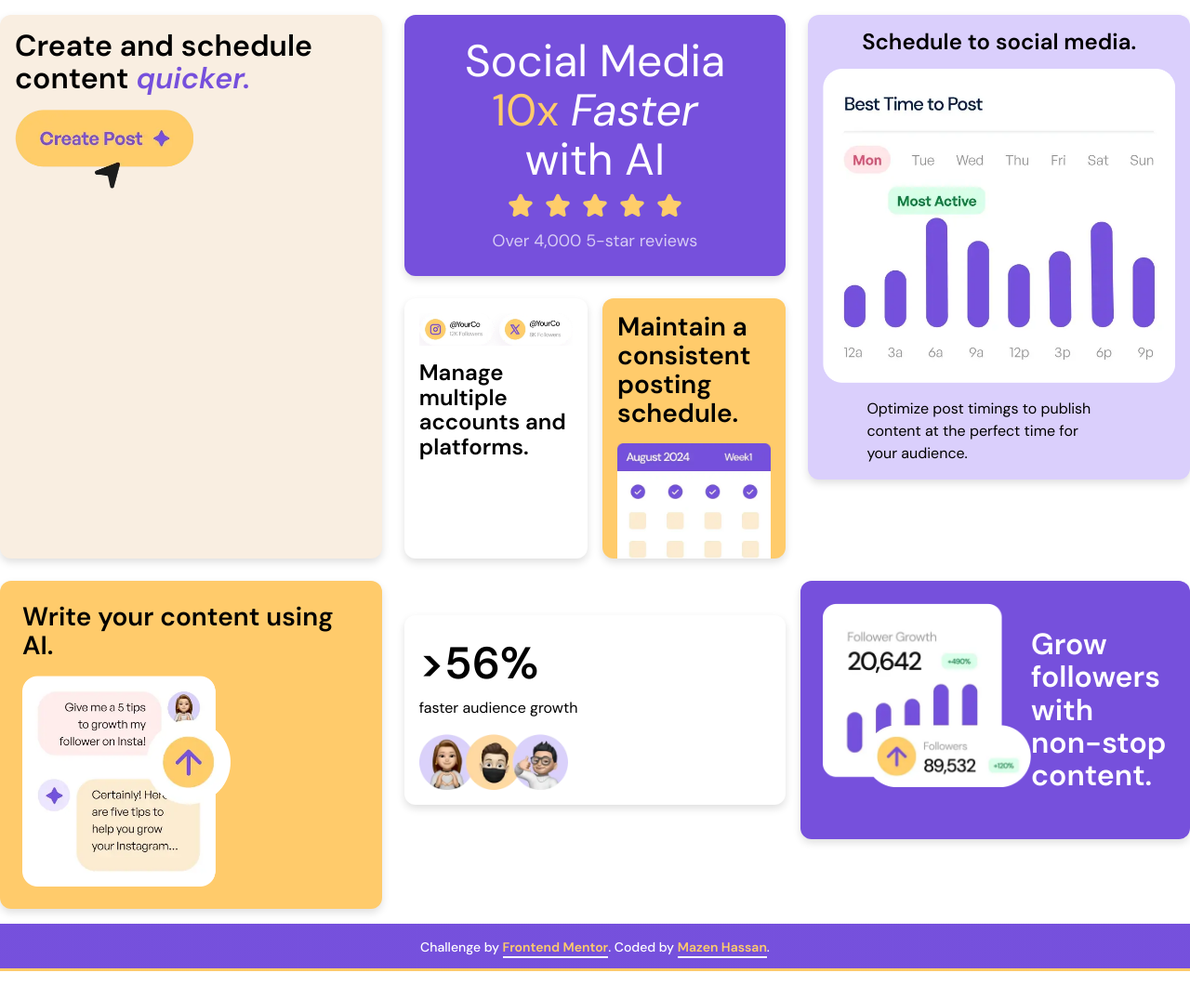
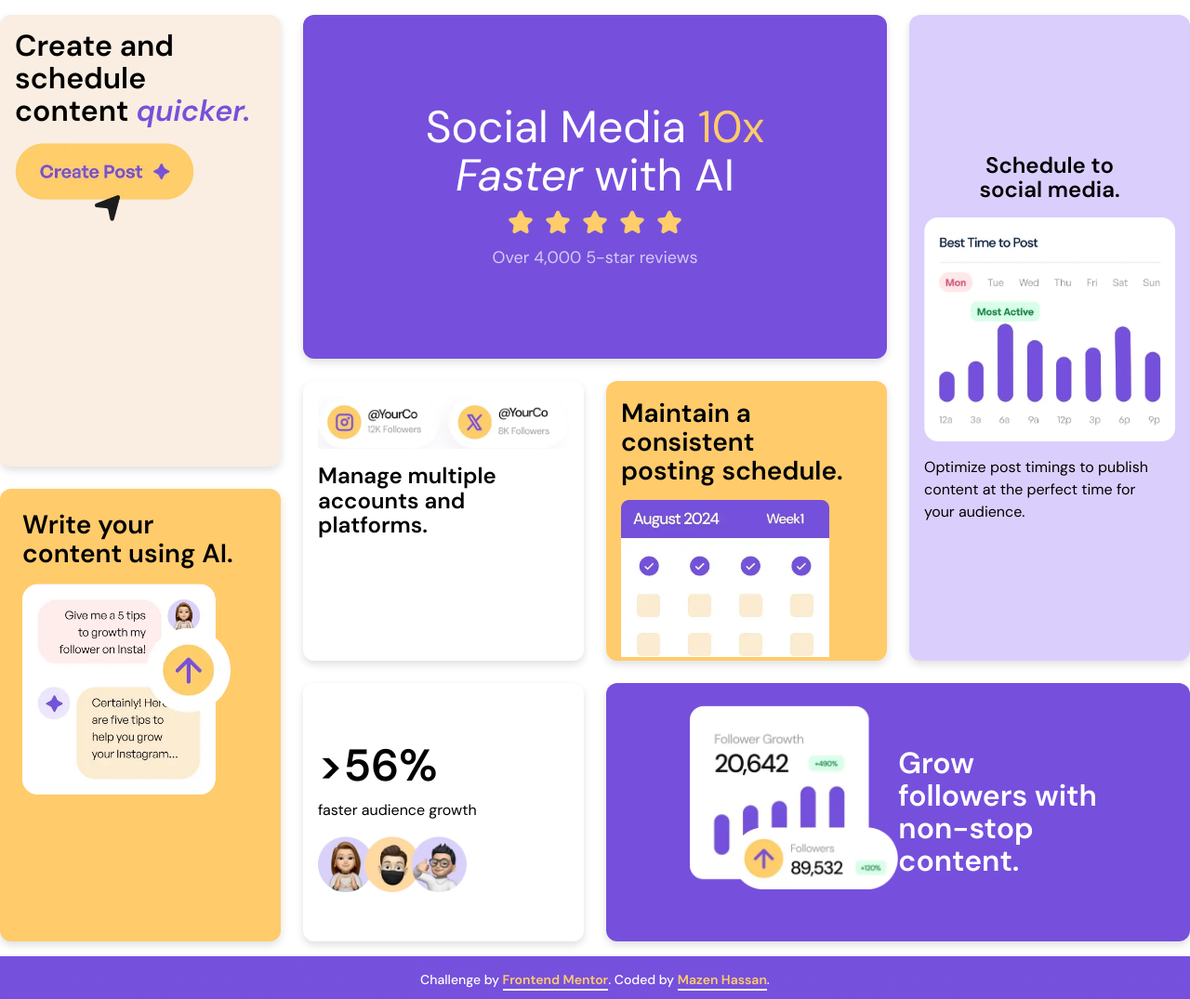
Before and after one commit to Mazz100/Bento-grid-fm, a website: page index.html in a window 1280 px wide. Shown: the top 1075 px of the page at 93% size. Before the commit the page ends 1045 px from the top, so only its background shows below. Drawn offline with Linux system fonts and the light colour scheme.

Commit message:
Template grid areas
- Used template grid areas for easier managing of each card placement.

```diff
--- a/index.html
+++ b/index.html
@@ -36,7 +36,6 @@
       </p>
     </div>
 
-    <div class="card-2-3-grid">
     <div class="card card-2">
       <img class="card-2-img" src="assets/images/illustration-multiple-platforms.webp" alt="">
       <h2 class="card-2-heading">
@@ -50,7 +49,7 @@
       </h2>
       <img class="card-3-img" src="assets/images/illustration-consistent-schedule.webp" alt="">
     </div>
-    </div>
+
 
     <div class="card card-4">
       <h2 class="card-4-heading">Schedule to social media.</h2>
@@ -58,7 +57,7 @@
       <p class="card-4-text">Optimize post timings to publish content at the perfect time for your audience.</p>
     </div>
 
-    <div class="card-5-6-grid">
+
     <div class="card card-5">
       <img class="card-5-img" src="assets/images/illustration-grow-followers.webp" alt="">
       <h2 class="card-5-heading">Grow followers with non-stop content.</h2>
@@ -71,7 +70,7 @@
       </p>
       <img class="card-6-img" src="assets/images/illustration-audience-growth.webp" alt="">
     </div>
-    </div>
+
 
     <div class="card card-7">
       <h2 class="card-7-heading">
--- a/styles/style.scss
+++ b/styles/style.scss
@@ -121,12 +121,6 @@ body {
   }
 }
 
-.card-2-3-grid {
-  display: grid;
-  gap: 1.5rem;
-  width: 100%;
-}
-
 // ============================= //
 
 // Card 4 styles
@@ -188,12 +182,6 @@ body {
   .card-6-img {
     max-width: 10rem;
   }
-}
-
-.card-5-6-grid {
-  display: grid;
-  gap: 1.5rem;
-  width: 100%;
 }
 
 // ============================= //
@@ -296,26 +284,33 @@ body {
     place-content: center;
     place-items: start;
 
-    grid-template-columns: minmax(0, 1fr) minmax(0, 1fr) minmax(0, 1fr);
+    grid-template-columns: repeat(4, 1fr);
+    grid-template-rows: 4fr 1fr 2fr 3fr;
+    grid-template-areas:
+      "card-7 card-1 card-1 card-4"
+      "card-7 card-2 card-3 card-4"
+      "card-8 card-2 card-3 card-4"
+      "card-8 card-6 card-5 card-5";
+  }
+
+  .card {
+    height: 100%;
   }
 
   .card-1 {
-    grid-area: 1/2/2/3;
+    grid-area: card-1;
   }
 
-  .card-2-3-grid {
-    display: grid;
-    grid-template-columns: repeat(2, 1fr);
-    gap: 1rem;
-    grid-area: 2/2/3/3;
+  .card-2 {
+    grid-area: card-2;
+  }
+
+  .card-3 {
+    grid-area: card-3;
   }
 
   .card-4 {
-    grid-area: 1/3/3/4;
-
-    .card-4-img {
-      overflow: hidden;
-    }
+    grid-area: card-4;
 
     .card-4-text {
       text-align: start;
@@ -324,24 +319,22 @@ body {
 
   .card-5 {
     flex-direction: row;
+    grid-area: card-5;
 
     .card-5-heading {
       text-align: start;
     }
   }
 
-  .card-5-6-grid {
-    @include Flex(row-reverse, center, center);
-    gap: 1rem;
-    grid-area: 3/2/4/4;
+  .card-6 {
+    grid-area: card-6;
   }
 
   .card-7 {
-    grid-area: 1/1/3/2;
-    height: 100%;
+    grid-area: card-7;
   }
 
   .card-8 {
-    grid-area: 3/1/4/2;
+    grid-area: card-8;
   }
 }
```
Also changed, not shown: build/style.css, 1 other file. Lines whose indentation alone changed are shown as unchanged.
